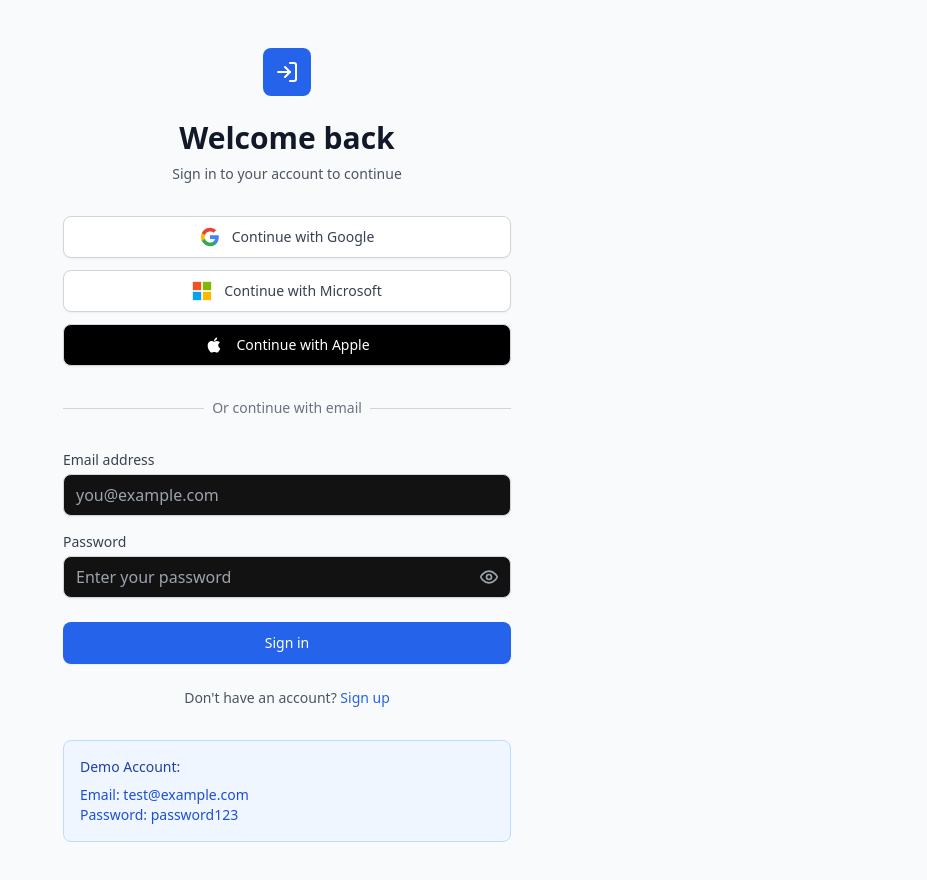
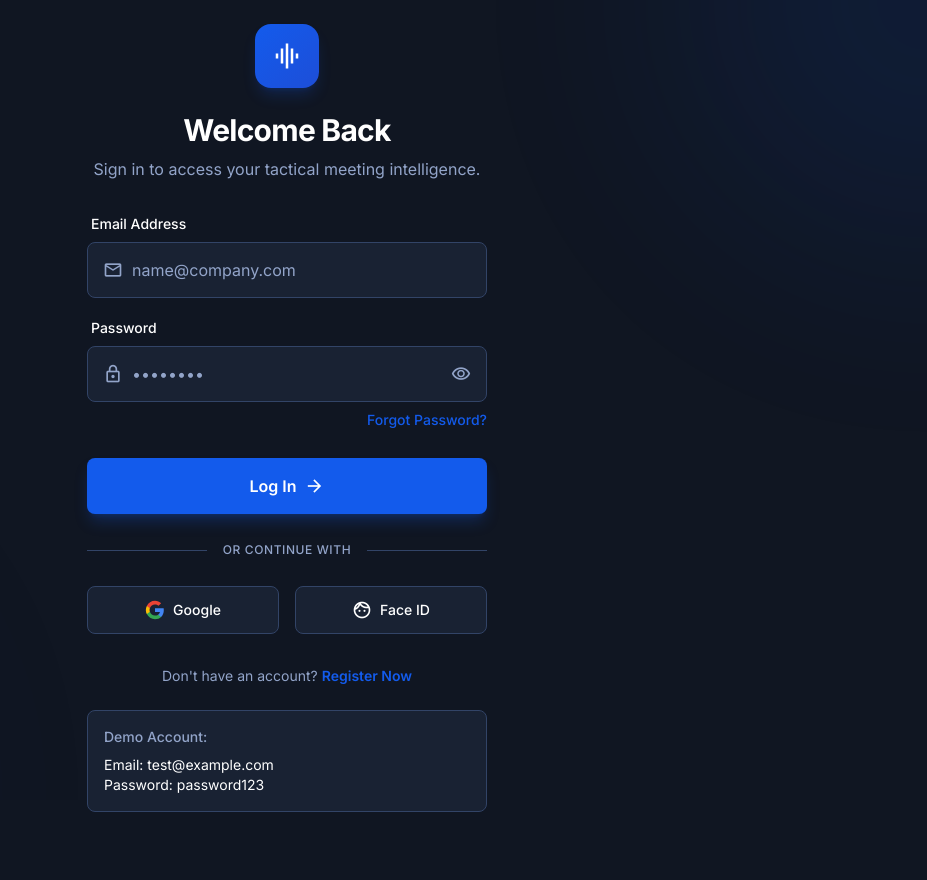
Before and after one commit to hemichaeli/dashboard-app, a Next.js app in the folder frontend/: page /auth/login in a window 1280 px wide. Shown: the top 880 px of the page, without its empty margins (353-1280 px from the left). After the commit the page ends 836 px from the top, so only its background shows below. Built offline with nearby package versions, Linux system fonts and the light colour scheme.

Commit message:
Redesign login page with new dark theme UI

```diff
--- a/frontend/src/app/auth/login/page.tsx
+++ b/frontend/src/app/auth/login/page.tsx
@@ -7,7 +7,6 @@ import { useForm } from 'react-hook-form';
 import { zodResolver } from '@hookform/resolvers/zod';
 import { z } from 'zod';
 import { useAuthStore } from '@/store/auth';
-import { Eye, EyeOff, LogIn, Loader2 } from 'lucide-react';
 
 const loginSchema = z.object({
   email: z.string().email('Please enter a valid email'),
@@ -18,28 +17,11 @@ type LoginForm = z.infer<typeof loginSchema>;
 
 // Google Icon Component
 const GoogleIcon = () => (
-  <svg className="h-5 w-5" viewBox="0 0 24 24">
-    <path fill="#4285F4" d="M22.56 12.25c0-.78-.07-1.53-.2-2.25H12v4.26h5.92c-.26 1.37-1.04 2.53-2.21 3.31v2.77h3.57c2.08-1.92 3.28-4.74 3.28-8.09z" />
-    <path fill="#34A853" d="M12 23c2.97 0 5.46-.98 7.28-2.66l-3.57-2.77c-.98.66-2.23 1.06-3.71 1.06-2.86 0-5.29-1.93-6.16-4.53H2.18v2.84C3.99 20.53 7.7 23 12 23z" />
-    <path fill="#FBBC05" d="M5.84 14.09c-.22-.66-.35-1.36-.35-2.09s.13-1.43.35-2.09V7.07H2.18C1.43 8.55 1 10.22 1 12s.43 3.45 1.18 4.93l2.85-2.22.81-.62z" />
-    <path fill="#EA4335" d="M12 5.38c1.62 0 3.06.56 4.21 1.64l3.15-3.15C17.45 2.09 14.97 1 12 1 7.7 1 3.99 3.47 2.18 7.07l3.66 2.84c.87-2.6 3.3-4.53 6.16-4.53z" />
-  </svg>
-);
-
-// Apple Icon Component
-const AppleIcon = () => (
-  <svg className="h-5 w-5" viewBox="0 0 24 24" fill="currentColor">
-    <path d="M17.05 20.28c-.98.95-2.05.8-3.08.35-1.09-.46-2.09-.48-3.24 0-1.44.62-2.2.44-3.06-.35C2.79 15.25 3.51 7.59 9.05 7.31c1.35.07 2.29.74 3.08.8 1.18-.24 2.31-.93 3.57-.84 1.51.12 2.65.72 3.4 1.8-3.12 1.87-2.38 5.98.48 7.13-.57 1.5-1.31 2.99-2.54 4.09l.01-.01zM12.03 7.25c-.15-2.23 1.66-4.07 3.74-4.25.29 2.58-2.34 4.5-3.74 4.25z" />
-  </svg>
-);
-
-// Microsoft Icon Component
-const MicrosoftIcon = () => (
-  <svg className="h-5 w-5" viewBox="0 0 24 24">
-    <path fill="#F25022" d="M1 1h10v10H1z" />
-    <path fill="#00A4EF" d="M1 13h10v10H1z" />
-    <path fill="#7FBA00" d="M13 1h10v10H13z" />
-    <path fill="#FFB900" d="M13 13h10v10H13z" />
+  <svg className="w-5 h-5" fill="none" viewBox="0 0 24 24">
+    <path d="M22.56 12.25c0-.78-.07-1.53-.2-2.25H12v4.26h5.92c-.26 1.37-1.04 2.53-2.21 3.31v2.77h3.57c2.08-1.92 3.28-4.74 3.28-8.09z" fill="#4285F4" />
+    <path d="M12 23c2.97 0 5.46-.98 7.28-2.66l-3.57-2.77c-.98.66-2.23 1.06-3.71 1.06-2.86 0-5.29-1.93-6.16-4.53H2.18v2.84C3.99 20.53 7.7 23 12 23z" fill="#34A853" />
+    <path d="M5.84 14.09c-.22-.66-.35-1.36-.35-2.09s.13-1.43.35-2.09V7.07H2.18C1.43 8.55 1 10.22 1 12s.43 3.45 1.18 4.93l2.85-2.22.81-.62z" fill="#FBBC05" />
+    <path d="M12 5.38c1.62 0 3.06.56 4.21 1.64l3.15-3.15C17.45 2.09 14.97 1 12 1 7.7 1 3.99 3.47 2.18 7.07l3.66 2.84c.87-2.6 3.3-4.53 6.16-4.53z" fill="#EA4335" />
   </svg>
 );
 
@@ -71,7 +53,6 @@ export default function LoginPage() {
     setError('');
 
     try {
-      // Redirect to backend OAuth endpoint
       const backendUrl = process.env.NEXT_PUBLIC_API_URL || 'https://backend-production-12f2.up.railway.app';
       window.location.href = `${backendUrl}/api/auth/${provider.toLowerCase()}`;
     } catch (err) {
@@ -81,109 +62,159 @@ export default function LoginPage() {
   };
 
   return (
-    <div className="min-h-screen flex items-center justify-center bg-gray-50 py-12 px-4 sm:px-6 lg:px-8">
-      <div className="max-w-md w-full space-y-8">
-        <div className="text-center">
-          <div className="mx-auto h-12 w-12 bg-blue-600 rounded-lg flex items-center justify-center">
-            <LogIn className="h-6 w-6 text-white" />
-          </div>
-          <h2 className="mt-6 text-3xl font-bold text-gray-900">Welcome back</h2>
-          <p className="mt-2 text-sm text-gray-600">Sign in to your account to continue</p>
+    <div className="min-h-screen bg-[#101622] flex flex-col text-white font-display antialiased">
+      {/* Background decoration */}
+      <div className="fixed inset-0 z-0 pointer-events-none opacity-10 overflow-hidden">
+        <div className="absolute top-0 right-0 w-[500px] h-[500px] bg-[#135bec] rounded-full blur-[120px] -translate-y-1/2 translate-x-1/2"></div>
+        <div className="absolute bottom-0 left-0 w-[500px] h-[500px] bg-blue-900 rounded-full blur-[120px] translate-y-1/2 -translate-x-1/2"></div>
       </div>
 
-        {/* Social Login Buttons */}
-        <div className="space-y-3">
-          <button
-            type="button"
-            onClick={() => handleSocialLogin('Google')}
-            disabled={socialLoading !== null}
-            className="w-full flex items-center justify-center gap-3 py-2.5 px-4 border border-gray-300 rounded-lg shadow-sm bg-white text-sm font-medium text-gray-700 hover:bg-gray-50 focus:outline-none focus:ring-2 focus:ring-offset-2 focus:ring-blue-500 transition-colors disabled:opacity-50"
-          >
-            {socialLoading === 'Google' ? <Loader2 className="h-5 w-5 animate-spin" /> : <GoogleIcon />}
-            Continue with Google
-          </button>
-
-          <button
-            type="button"
-            onClick={() => handleSocialLogin('Microsoft')}
-            disabled={socialLoading !== null}
-            className="w-full flex items-center justify-center gap-3 py-2.5 px-4 border border-gray-300 rounded-lg shadow-sm bg-white text-sm font-medium text-gray-700 hover:bg-gray-50 focus:outline-none focus:ring-2 focus:ring-offset-2 focus:ring-blue-500 transition-colors disabled:opacity-50"
-          >
-            {socialLoading === 'Microsoft' ? <Loader2 className="h-5 w-5 animate-spin" /> : <MicrosoftIcon />}
-            Continue with Microsoft
-          </button>
-
-          <button
-            type="button"
-            onClick={() => handleSocialLogin('Apple')}
-            disabled={socialLoading !== null}
-            className="w-full flex items-center justify-center gap-3 py-2.5 px-4 border border-gray-300 rounded-lg shadow-sm bg-black text-sm font-medium text-white hover:bg-gray-900 focus:outline-none focus:ring-2 focus:ring-offset-2 focus:ring-gray-500 transition-colors disabled:opacity-50"
-          >
-            {socialLoading === 'Apple' ? <Loader2 className="h-5 w-5 animate-spin text-white" /> : <AppleIcon />}
-            Continue with Apple
-          </button>
+      {/* Main Content */}
+      <main className="flex-grow flex flex-col items-center justify-center p-6 w-full max-w-md mx-auto relative z-10">
+        {/* Header Section */}
+        <div className="w-full flex flex-col items-center text-center mb-8">
+          {/* Logo Icon */}
+          <div className="w-16 h-16 mb-6 rounded-2xl bg-gradient-to-br from-[#135bec] to-blue-700 flex items-center justify-center shadow-lg shadow-[#135bec]/20">
+            <span className="material-symbols-outlined text-white text-3xl">graphic_eq</span>
+          </div>
+          <h1 className="text-3xl font-bold tracking-tight text-white mb-2">Welcome Back</h1>
+          <p className="text-[#92a4c9] text-base font-normal leading-relaxed">
+            Sign in to access your tactical meeting intelligence.
+          </p>
         </div>
 
+        {/* Login Form */}
+        <form className="w-full flex flex-col gap-5" onSubmit={handleSubmit(onSubmit)}>
+          {error && (
+            <div className="bg-red-500/10 border border-red-500/20 text-red-400 px-4 py-3 rounded-lg text-sm">
+              {error}
+            </div>
+          )}
+
+          {/* Email Field */}
+          <div className="w-full">
+            <label className="block text-white text-sm font-medium mb-2 ml-1" htmlFor="email">
+              Email Address
+            </label>
             <div className="relative">
-          <div className="absolute inset-0 flex items-center">
-            <div className="w-full border-t border-gray-300" />
+              <div className="absolute inset-y-0 left-0 pl-4 flex items-center pointer-events-none">
+                <span className="material-symbols-outlined text-[#92a4c9] text-[20px]">mail</span>
               </div>
-          <div className="relative flex justify-center text-sm">
-            <span className="px-2 bg-gray-50 text-gray-500">Or continue with email</span>
-          </div>
-        </div>
-
-        <form className="space-y-6" onSubmit={handleSubmit(onSubmit)}>
-          {error && <div className="bg-red-50 border border-red-200 text-red-600 px-4 py-3 rounded-lg text-sm">{error}</div>}
-          <div className="space-y-4">
-            <div>
-              <label htmlFor="email" className="block text-sm font-medium text-gray-700">Email address</label>
               <input
                 id="email"
                 type="email"
                 autoComplete="email"
                 {...register('email')}
-                className="mt-1 block w-full px-3 py-2 border border-gray-300 rounded-lg shadow-sm text-gray-900 placeholder-gray-400 focus:outline-none focus:ring-2 focus:ring-blue-500 focus:border-blue-500"
-                placeholder="you@example.com"
+                className="block w-full rounded-lg border border-[#324467] bg-[#192233] text-white focus:border-[#135bec] focus:ring-[#135bec] h-14 pl-11 pr-4 text-base placeholder:text-[#92a4c9] transition-colors duration-200 outline-none"
+                placeholder="name@company.com"
               />
-              {errors.email && <p className="mt-1 text-sm text-red-600">{errors.email.message}</p>}
             </div>
-            <div>
-              <label htmlFor="password" className="block text-sm font-medium text-gray-700">Password</label>
-              <div className="relative mt-1">
+            {errors.email && <p className="mt-1 text-sm text-red-400 ml-1">{errors.email.message}</p>}
+          </div>
+
+          {/* Password Field */}
+          <div className="w-full">
+            <label className="block text-white text-sm font-medium mb-2 ml-1" htmlFor="password">
+              Password
+            </label>
+            <div className="relative">
+              <div className="absolute inset-y-0 left-0 pl-4 flex items-center pointer-events-none z-10">
+                <span className="material-symbols-outlined text-[#92a4c9] text-[20px]">lock</span>
+              </div>
               <input
                 id="password"
                 type={showPassword ? 'text' : 'password'}
                 autoComplete="current-password"
                 {...register('password')}
-                  className="block w-full px-3 py-2 border border-gray-300 rounded-lg shadow-sm text-gray-900 placeholder-gray-400 focus:outline-none focus:ring-2 focus:ring-blue-500 focus:border-blue-500 pr-10"
-                  placeholder="Enter your password"
+                className="block w-full rounded-lg border border-[#324467] bg-[#192233] text-white focus:border-[#135bec] focus:ring-[#135bec] h-14 pl-11 pr-12 text-base placeholder:text-[#92a4c9] transition-colors duration-200 outline-none"
+                placeholder="••••••••"
               />
-                <button type="button" onClick={() => setShowPassword(!showPassword)} className="absolute inset-y-0 right-0 flex items-center pr-3 text-gray-400 hover:text-gray-600">
-                  {showPassword ? <EyeOff className="h-5 w-5" /> : <Eye className="h-5 w-5" />}
+              <button
+                type="button"
+                onClick={() => setShowPassword(!showPassword)}
+                className="absolute inset-y-0 right-0 flex items-center pr-4 text-[#92a4c9] hover:text-white transition-colors focus:outline-none"
+              >
+                <span className="material-symbols-outlined text-[20px]">
+                  {showPassword ? 'visibility_off' : 'visibility'}
+                </span>
               </button>
             </div>
-              {errors.password && <p className="mt-1 text-sm text-red-600">{errors.password.message}</p>}
+            {errors.password && <p className="mt-1 text-sm text-red-400 ml-1">{errors.password.message}</p>}
+
+            {/* Forgot Password Link */}
+            <div className="flex justify-end mt-2">
+              <a className="text-sm font-medium text-[#135bec] hover:text-blue-400 transition-colors" href="#">
+                Forgot Password?
+              </a>
             </div>
           </div>
 
-          <button type="submit" disabled={isLoading} className="w-full flex justify-center items-center gap-2 py-2.5 px-4 border border-transparent rounded-lg shadow-sm text-sm font-medium text-white bg-blue-600 hover:bg-blue-700 focus:outline-none focus:ring-2 focus:ring-offset-2 focus:ring-blue-500 disabled:opacity-50 disabled:cursor-not-allowed">
-            {isLoading ? <><Loader2 className="h-4 w-4 animate-spin" />Signing in...</> : 'Sign in'}
+          {/* Login Button */}
+          <button
+            type="submit"
+            disabled={isLoading}
+            className="mt-2 w-full bg-[#135bec] hover:bg-blue-600 active:bg-blue-700 text-white font-semibold h-14 rounded-lg shadow-lg shadow-[#135bec]/25 transition-all duration-200 flex items-center justify-center gap-2 disabled:opacity-50 disabled:cursor-not-allowed"
+          >
+            {isLoading ? (
+              <>
+                <span className="material-symbols-outlined animate-spin text-[20px]">progress_activity</span>
+                <span>Signing in...</span>
+              </>
+            ) : (
+              <>
+                <span>Log In</span>
+                <span className="material-symbols-outlined text-[20px]">arrow_forward</span>
+              </>
+            )}
           </button>
 
-          <p className="text-center text-sm text-gray-600">
-            Don't have an account?{' '}
-            <Link href="/auth/register" className="font-medium text-blue-600 hover:text-blue-500">Sign up</Link>
-          </p>
+          {/* Divider */}
+          <div className="relative flex py-2 items-center">
+            <div className="flex-grow border-t border-[#324467]"></div>
+            <span className="flex-shrink-0 mx-4 text-[#92a4c9] text-xs font-medium uppercase tracking-wider">Or continue with</span>
+            <div className="flex-grow border-t border-[#324467]"></div>
+          </div>
+
+          {/* Social/Biometric Login */}
+          <div className="grid grid-cols-2 gap-4">
+            <button
+              type="button"
+              onClick={() => handleSocialLogin('Google')}
+              disabled={socialLoading !== null}
+              className="flex items-center justify-center gap-2 h-12 bg-[#192233] border border-[#324467] rounded-lg hover:bg-opacity-80 transition-colors text-white font-medium text-sm disabled:opacity-50"
+            >
+              {socialLoading === 'Google' ? (
+                <span className="material-symbols-outlined animate-spin text-[20px]">progress_activity</span>
+              ) : (
+                <GoogleIcon />
+              )}
+              Google
+            </button>
+            <button
+              type="button"
+              className="flex items-center justify-center gap-2 h-12 bg-[#192233] border border-[#324467] rounded-lg hover:bg-opacity-80 transition-colors text-white font-medium text-sm"
+            >
+              <span className="material-symbols-outlined text-[20px]">face</span>
+              Face ID
+            </button>
+          </div>
         </form>
 
+        {/* Footer */}
+        <p className="mt-8 text-center text-[#92a4c9] text-sm">
+          Don't have an account?
+          <Link href="/auth/register" className="text-[#135bec] font-semibold hover:text-blue-400 transition-colors ml-1">
+            Register Now
+          </Link>
+        </p>
+
         {/* Demo Account Info */}
-        <div className="mt-6 p-4 bg-blue-50 border border-blue-200 rounded-lg">
-          <p className="text-sm text-blue-800 font-medium mb-2">Demo Account:</p>
-          <p className="text-sm text-blue-700">Email: test@example.com</p>
-          <p className="text-sm text-blue-700">Password: password123</p>
+        <div className="mt-6 p-4 bg-[#192233] border border-[#324467] rounded-lg w-full">
+          <p className="text-sm text-[#92a4c9] font-medium mb-2">Demo Account:</p>
+          <p className="text-sm text-white">Email: test@example.com</p>
+          <p className="text-sm text-white">Password: password123</p>
         </div>
-      </div>
+      </main>
     </div>
   );
 }
```
Lines whose indentation alone changed are shown as unchanged.
